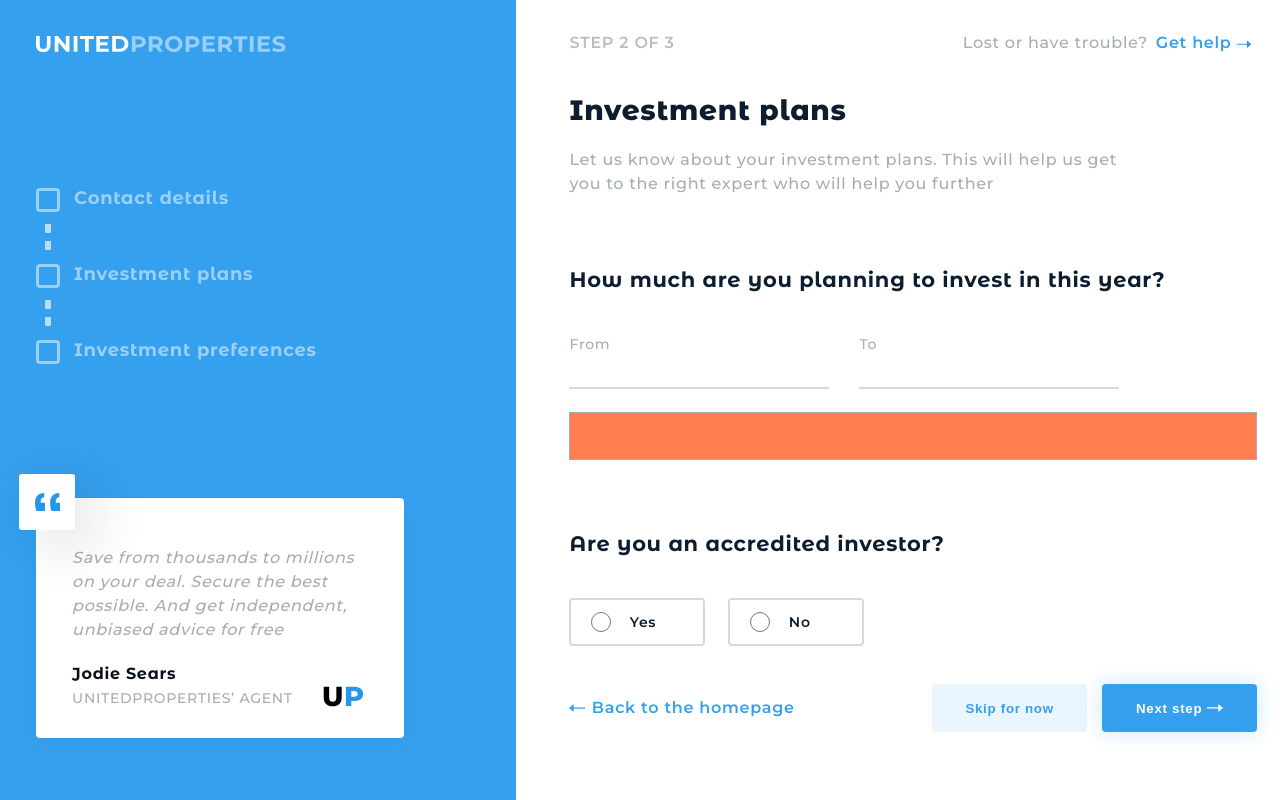
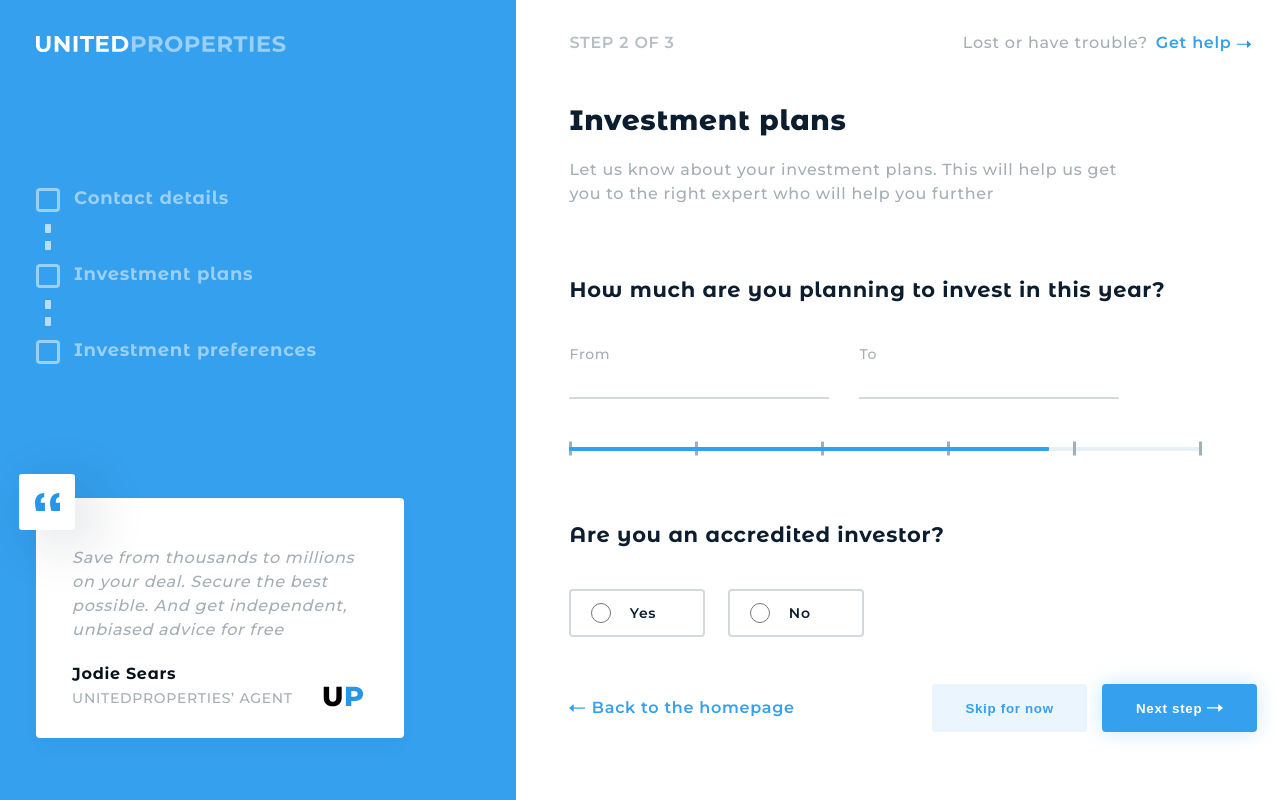
Before and after one commit to cavaglieridomenico/user-onboarding, a React (Create React App) app: page /plans in a window 1280 px wide. Built offline with nearby package versions, Linux system fonts and the light colour scheme.

Commit message:
[ADDED] Initial style of slider
Created the file slider.css and moved to its internal the slider
properties.

```diff
--- a/src/assets/style/plans.css
+++ b/src/assets/style/plans.css
@@ -32,17 +32,6 @@
   grid-row: 2 / 3;
 }
 /*Form-plans end*/
-
-/*Slider*/
-.slider {
-  display: none;
-  position: relative;
-  width: 100%;
-  height: 48px;
-  border: solid 1px;
-  background-color: coral;
-}
-/*Slider end*/
 
 /*Form-investor*/
 #form-investor .form-container {
@@ -104,7 +93,7 @@
   }
   #form-plans .form-container {
     grid-template-rows: auto auto;
-    grid-template-columns: 260px 260px;
+    grid-template-columns: 260px 260px 1fr;
     grid-row-gap: 20px;
     grid-column-gap: 30px;
   }
@@ -118,13 +107,6 @@
   }
   #form-investor .form-container {
     margin: 0;
-  }
-  .slider {
-    display: block;
-    grid-row: 2 / 3;
-    grid-column: 1 / 3;
-    height: 48px;
-    width: auto;
   }
 }
 
@@ -162,14 +144,6 @@
     grid-row: 1 / 2;
     grid-column: 2 / 3;
   }
-
-  .slider {
-    display: block;
-    grid-row: 2 / 3;
-    grid-column: 1 / 4;
-    height: 48px;
-  }
-
   #form-investor .form-container {
     margin: 0;
   }
--- /dev/null
+++ b/src/assets/style/slider.css
@@ -0,0 +1,67 @@
+.slider-container {
+  display: none;
+  position: relative;
+  flex-direction: column;
+  justify-content: center;
+  width: 100%;
+  margin-top: 25px;
+}
+
+.notch-container {
+  position: relative;
+  display: flex;
+  justify-content: space-between;
+  width: 92%;
+  background: #e9f0f5;
+  border-radius: 1px;
+  height: 4px;
+}
+
+.notch {
+  position: relative;
+  width: 3px;
+  height: 14px;
+  background: #a1afb8;
+  border-radius: 0.5px;
+  transform: translateY(-40%);
+}
+
+.slider {
+  position: absolute;
+  z-index: 4;
+  top: 0;
+  left: 0;
+  background: #35a0ee;
+  width: 480px;
+  height: 4px;
+  border-radius: 1px;
+}
+
+/*XS – smartphone port. and small tablet port.-land. and medium tablet land.*/
+@media all and (min-width: 360px) {
+}
+
+/*XS - smartphones land. (height:100%)*/
+@media all and (min-width: 480px) and (max-height: 600px) {
+}
+
+/*MD - common properties for larger screens*/
+@media all and (min-width: 992px) {
+}
+
+/*MD – large tablet port. and medium tablet land.*/
+@media all and (min-width: 992px) and (min-height: 800px) {
+}
+
+/*LG - large tablet landscape*/
+@media all and (min-width: 1200px) {
+  .slider-container {
+    display: flex;
+    grid-row: 2 / 3;
+    grid-column: 1 / 4;
+  }
+}
+
+/*XL larger screens*/
+@media all and (min-width: 1440px) {
+}
--- a/src/index.css
+++ b/src/index.css
@@ -15,3 +15,4 @@
 @import './assets/style/loader.css';
 @import './assets/style/narrow-modal.css';
 @import './assets/style/progress.css';
+@import './assets/style/slider.css';
--- a/src/pages/Plans.js
+++ b/src/pages/Plans.js
@@ -113,7 +113,20 @@ const Plans = () => {
                   <label htmlFor='plans-to'>To</label>
                   <input type='number' id='plans-to' ref={planTo} />
                 </div>
-                <div className='slider'></div>
+                <div className='slider-container'>
+                  <div className='notch-container'>
+                    <div className='notch'></div>
+                    <div className='notch'></div>
+                    <div className='notch'></div>
+                    <div className='notch'></div>
+                    <div className='notch'></div>
+                    <div className='notch'></div>
+                  </div>
+                  <div className='slider'>
+                    <div className='cursor' id='cursor-1'></div>
+                    <div className='cursor' id='cursor-2'></div>
+                  </div>
+                </div>
               </div>
             </form>
           </article>
```
